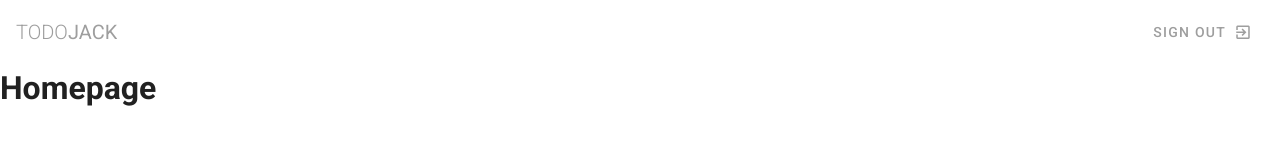
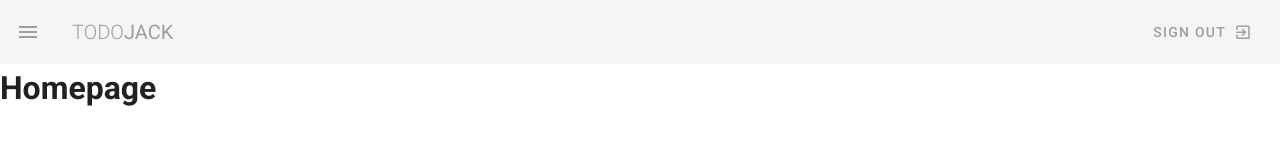
Before and after one commit to GaisericDev/todo, a Vue app: page / in a window 1280 px wide. Shown: the top 160 px of the page. Built offline with nearby package versions, Linux system fonts and the light colour scheme.

Commit message:
add navbar, sidebar

```diff
--- a/src/App.vue
+++ b/src/App.vue
@@ -1,7 +1,6 @@
 <template>
   <v-app class="grey lighten-4">
-    <Navbar />
-    <v-content><router-view></router-view></v-content>
+    <v-main><Navbar /><router-view></router-view></v-main>
   </v-app>
 </template>
 
--- a/src/components/Navbar.vue
+++ b/src/components/Navbar.vue
@@ -1,19 +1,33 @@
 <template>
   <nav>
-    <v-toolbar flat app class="text-uppercase grey--text"
+    <v-app-bar flat app class="text-uppercase grey--text"
+      ><v-app-bar-nav-icon
+        class="grey--text"
+        @click="drawer = !drawer"
+      ></v-app-bar-nav-icon
       ><v-toolbar-title
         ><span class="font-weight-light">Todo</span
         ><span>Jack</span></v-toolbar-title
       ><v-spacer></v-spacer
       ><v-btn text color="grey"
-        ><span>Sign Out</span><v-icon right>mdi-exit-to-app</v-icon></v-btn
-      ></v-toolbar
+        ><span>Sign out</span><v-icon right>mdi-exit-to-app</v-icon></v-btn
+      ></v-app-bar
+    >
+
+    <v-navigation-drawer temporary v-model="drawer" app class="indigo"
+      ><p>test</p></v-navigation-drawer
     >
   </nav>
 </template>
 
-<script>
-export default {};
+<script lang="ts">
+export default {
+  data() {
+    return {
+      drawer: false,
+    };
+  },
+};
 </script>
 
 <style>
```
